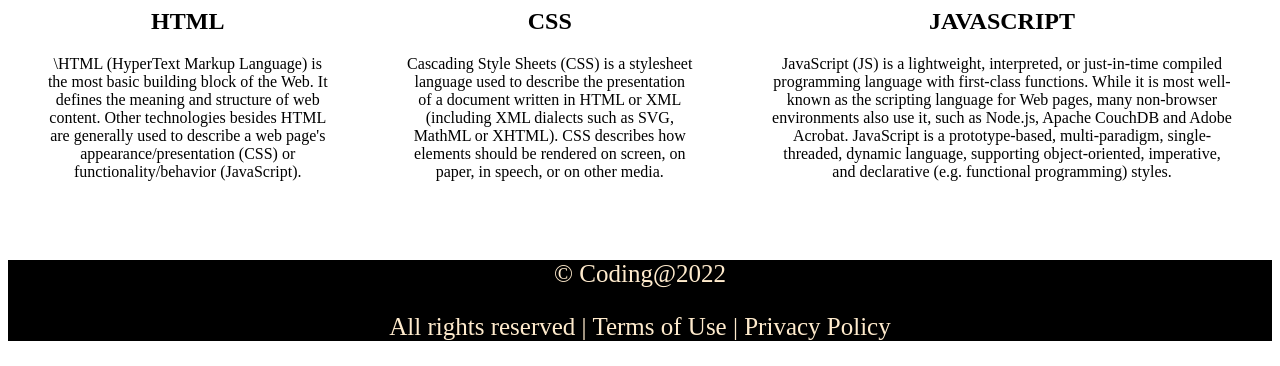
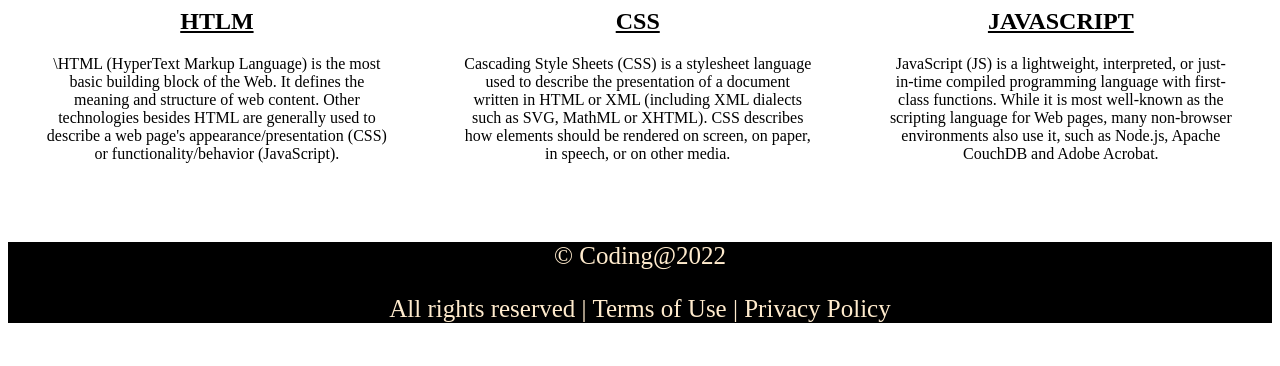
Before and after one commit to sirothiyapradhumn/learningHtml, a plain HTML site: page website/index.html in a window 1280 px wide. Shown: the part 1006-1372 px from the top of the page. Drawn offline with Linux system fonts and the light colour scheme.

Commit message:
Completed

```diff
--- a/website/index.html
+++ b/website/index.html
@@ -4,7 +4,7 @@
     <meta charset="UTF-8">
     <meta http-equiv="X-UA-Compatible" content="IE=edge">
     <meta name="viewport" content="width=device-width, initial-scale=1.0">
-    <title>Document</title>
+    <title>Learn HCJ</title>
     <link rel="stylesheet" href="style.css">
 </head>
 <body>
@@ -13,11 +13,11 @@
         <nav>
             <h1>DEV101</h1>
             <ul>
-                <a href="https://developer.mozilla.org/en-US/docs/Web/HTML" target="blank"><li>HTLM</li></a>
+                <a href="#scroll"><li>HTLM</li></a>
 
-                <a href="https://developer.mozilla.org/en-US/docs/Web/Css" target="blank"><li>CSS</li></a>
+                <a href="#scroll"><li>CSS</li></a>
 
-                <a href="https://developer.mozilla.org/en-US/docs/Web/javascript" target="blank"><li>JAVASCRIPT</li></a>
+                <a href="#scroll"><li>JAVASCRIPT</li></a>
             </ul>
         </nav>
 
@@ -34,21 +34,21 @@
     <!-- Second Part End -->
 
     <!-- Third Part -->
-    <div class="skills">
+    <div class="skills" id="scroll">
         <div>
             <img src="image/html.png" alt="html_logo">
-            <h2>HTML</h2>
+            <a href="https://developer.mozilla.org/en-US/docs/Web/HTML" target="blank"><h2>HTLM</h2></a>
             <p>\HTML (HyperText Markup Language) is the most basic building block of the Web. It defines the meaning and structure of web content. Other technologies besides HTML are generally used to describe a web page's appearance/presentation (CSS) or functionality/behavior (JavaScript).</p>
         </div>
         <div>
             <img src="image/css.png" alt="Css_logo">
-            <h2>CSS</h2>
+            <a href="https://developer.mozilla.org/en-US/docs/Web/Css" target="blank"><h2>CSS</h2></a>
             <p>Cascading Style Sheets (CSS) is a stylesheet language used to describe the presentation of a document written in HTML or XML (including XML dialects such as SVG, MathML or XHTML). CSS describes how elements should be rendered on screen, on paper, in speech, or on other media.</p>
         </div>
         <div>
             <img src="image/js.png" alt="JS_logo">
-            <h2>JAVASCRIPT</h2>
-            <p>JavaScript (JS) is a lightweight, interpreted, or just-in-time compiled programming language with first-class functions. While it is most well-known as the scripting language for Web pages, many non-browser environments also use it, such as Node.js, Apache CouchDB and Adobe Acrobat. JavaScript is a prototype-based, multi-paradigm, single-threaded, dynamic language, supporting object-oriented, imperative, and declarative (e.g. functional programming) styles.</p>
+            <a href="https://developer.mozilla.org/en-US/docs/Web/javascript" target="blank"><h2>JAVASCRIPT</h2></a>
+            <p>JavaScript (JS) is a lightweight, interpreted, or just-in-time compiled programming language with first-class functions. While it is most well-known as the scripting language for Web pages, many non-browser environments also use it, such as Node.js, Apache CouchDB and Adobe Acrobat. </p>
         </div>
     </div>
     <!-- Third Part End-->
```
